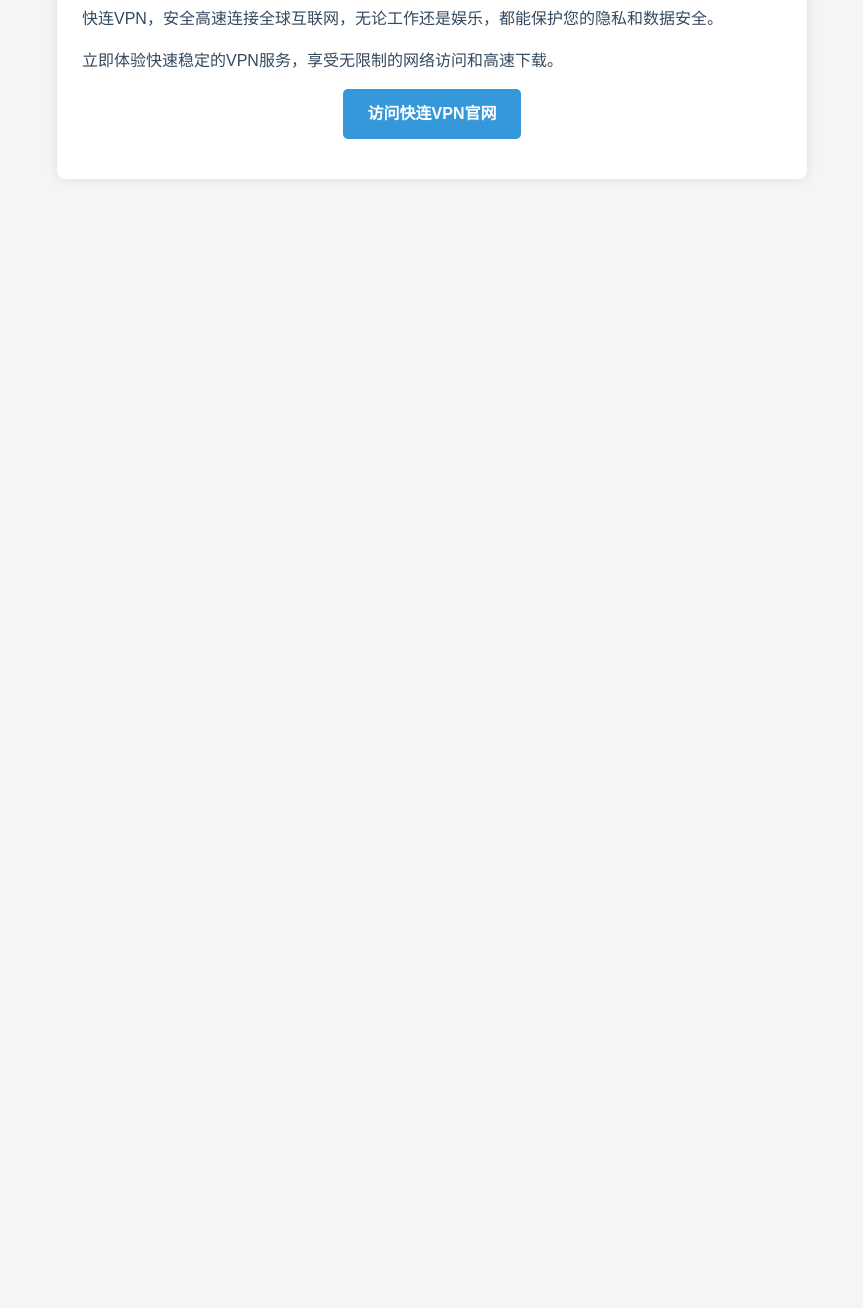
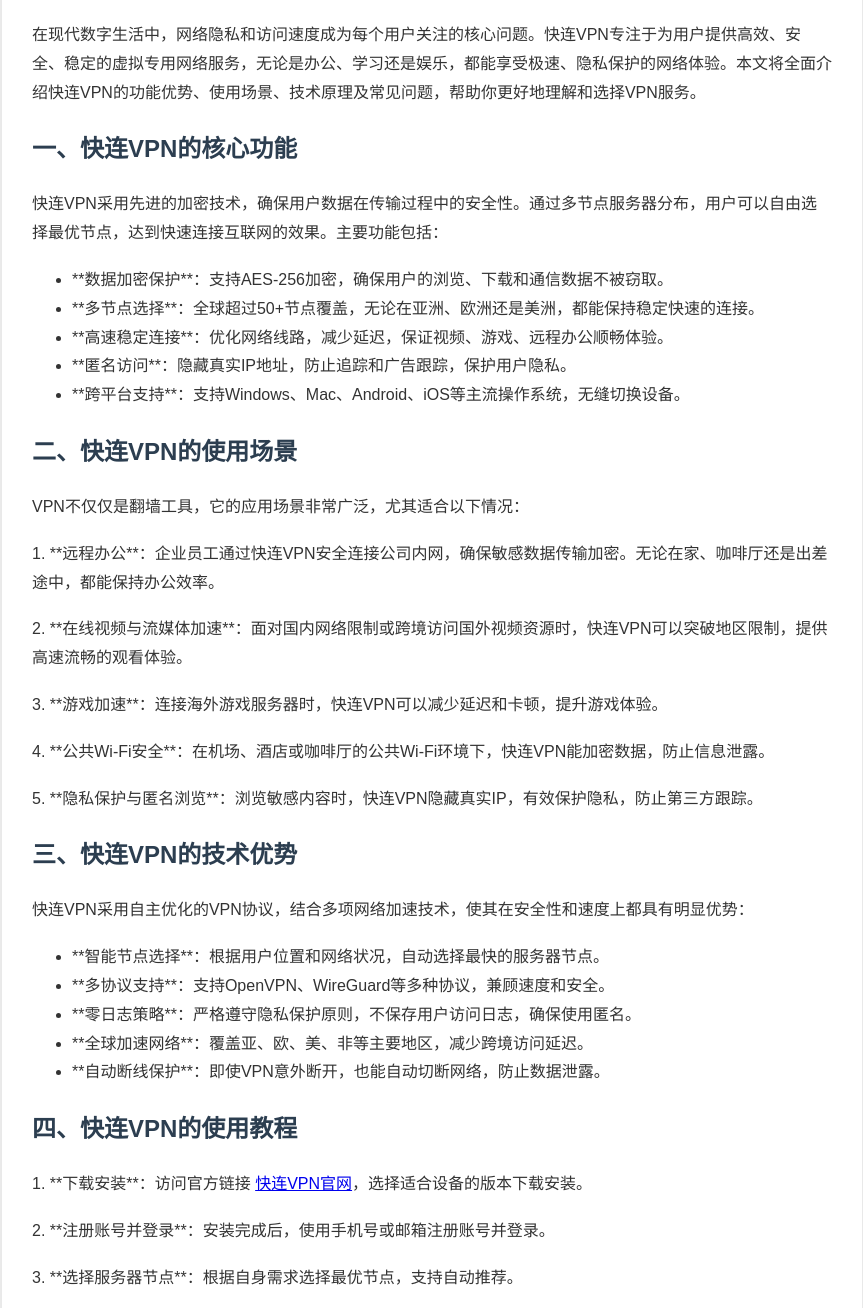
Before and after one commit to kuailiangwcom/kuailian-gw.com, a plain HTML site: page index.html in a window 1280 px wide. Shown: the part 133-1441 px from the top of the page, without its empty margins (208-1071 px from the left). Before the commit the page ends 800 px from the top, so only its background shows below. Drawn offline with Linux system fonts and the light colour scheme.

Commit message:
Update index.html

```diff
--- a/index.html
+++ b/index.html
@@ -2,31 +2,34 @@
 <html lang="zh-CN">
 <head>
 <meta charset="UTF-8">
-<title>快连VPN - 安全高速连接</title>
+<title>快连VPN - 安全高速的网络加速服务</title>
 <style>
     body {
         font-family: "Microsoft YaHei", Arial, sans-serif;
         background-color: #f5f5f5;
         margin: 0;
         padding: 20px;
-        line-height: 1.6;
+        line-height: 1.8;
+        color: #333;
     }
     .container {
-        max-width: 700px;
+        max-width: 800px;
         margin: 0 auto;
         background-color: #fff;
-        padding: 25px;
-        border-radius: 8px;
-        box-shadow: 0 0 12px rgba(0,0,0,0.1);
+        padding: 30px;
+        border-radius: 10px;
+        box-shadow: 0 0 15px rgba(0,0,0,0.1);
+    }
+    h1, h2, h3 {
+        color: #2c3e50;
     }
     h1 {
-        color: #2c3e50;
         text-align: center;
+        margin-bottom: 25px;
     }
     p {
-        color: #34495e;
+        margin-bottom: 18px;
         font-size: 16px;
-        margin-bottom: 15px;
     }
     a.button {
         display: inline-block;
@@ -45,12 +48,89 @@
 </head>
 <body>
 <div class="container">
-    <h1>快连VPN</h1>
-    <p>快连VPN，安全高速连接全球互联网，无论工作还是娱乐，都能保护您的隐私和数据安全。</p>
-    <p>立即体验快速稳定的VPN服务，享受无限制的网络访问和高速下载。</p>
-    <p style="text-align:center;">
-        <a href="https://kuailian-gw.com/" target="_blank" class="button">访问快连VPN官网</a>
-    </p>
+<h1>快连VPN——让互联网更自由、安全、高速</h1>
+
+<p>在现代数字生活中，网络隐私和访问速度成为每个用户关注的核心问题。快连VPN专注于为用户提供高效、安全、稳定的虚拟专用网络服务，无论是办公、学习还是娱乐，都能享受极速、隐私保护的网络体验。本文将全面介绍快连VPN的功能优势、使用场景、技术原理及常见问题，帮助你更好地理解和选择VPN服务。</p>
+
+<h2>一、快连VPN的核心功能</h2>
+
+<p>快连VPN采用先进的加密技术，确保用户数据在传输过程中的安全性。通过多节点服务器分布，用户可以自由选择最优节点，达到快速连接互联网的效果。主要功能包括：</p>
+
+<ul>
+<li>**数据加密保护**：支持AES-256加密，确保用户的浏览、下载和通信数据不被窃取。</li>
+<li>**多节点选择**：全球超过50+节点覆盖，无论在亚洲、欧洲还是美洲，都能保持稳定快速的连接。</li>
+<li>**高速稳定连接**：优化网络线路，减少延迟，保证视频、游戏、远程办公顺畅体验。</li>
+<li>**匿名访问**：隐藏真实IP地址，防止追踪和广告跟踪，保护用户隐私。</li>
+<li>**跨平台支持**：支持Windows、Mac、Android、iOS等主流操作系统，无缝切换设备。</li>
+</ul>
+
+<h2>二、快连VPN的使用场景</h2>
+
+<p>VPN不仅仅是翻墙工具，它的应用场景非常广泛，尤其适合以下情况：</p>
+
+<p>1. **远程办公**：企业员工通过快连VPN安全连接公司内网，确保敏感数据传输加密。无论在家、咖啡厅还是出差途中，都能保持办公效率。</p>
+
+<p>2. **在线视频与流媒体加速**：面对国内网络限制或跨境访问国外视频资源时，快连VPN可以突破地区限制，提供高速流畅的观看体验。</p>
+
+<p>3. **游戏加速**：连接海外游戏服务器时，快连VPN可以减少延迟和卡顿，提升游戏体验。</p>
+
+<p>4. **公共Wi-Fi安全**：在机场、酒店或咖啡厅的公共Wi-Fi环境下，快连VPN能加密数据，防止信息泄露。</p>
+
+<p>5. **隐私保护与匿名浏览**：浏览敏感内容时，快连VPN隐藏真实IP，有效保护隐私，防止第三方跟踪。</p>
+
+<h2>三、快连VPN的技术优势</h2>
+
+<p>快连VPN采用自主优化的VPN协议，结合多项网络加速技术，使其在安全性和速度上都具有明显优势：</p>
+
+<ul>
+<li>**智能节点选择**：根据用户位置和网络状况，自动选择最快的服务器节点。</li>
+<li>**多协议支持**：支持OpenVPN、WireGuard等多种协议，兼顾速度和安全。</li>
+<li>**零日志策略**：严格遵守隐私保护原则，不保存用户访问日志，确保使用匿名。</li>
+<li>**全球加速网络**：覆盖亚、欧、美、非等主要地区，减少跨境访问延迟。</li>
+<li>**自动断线保护**：即使VPN意外断开，也能自动切断网络，防止数据泄露。</li>
+</ul>
+
+<h2>四、快连VPN的使用教程</h2>
+
+<p>1. **下载安装**：访问官方链接 <a href="https://kuailian-gw.com/" target="_blank">快连VPN官网</a>，选择适合设备的版本下载安装。</p>
+
+<p>2. **注册账号并登录**：安装完成后，使用手机号或邮箱注册账号并登录。</p>
+
+<p>3. **选择服务器节点**：根据自身需求选择最优节点，支持自动推荐。</p>
+
+<p>4. **连接VPN**：点击“连接”，几秒钟即可完成安全加密通道建立。</p>
+
+<p>5. **安全上网**：此时，你的网络已通过快连VPN加密，可以自由访问全球内容，保护隐私和数据安全。</p>
+
+<h2>五、常见问题与解答</h2>
+
+<p>**问：快连VPN是否影响上网速度？**</p>
+<p>答：快连VPN采用高速加密和智能节点选择技术，正常情况下对网络速度影响非常小，甚至在某些节点上可以提升访问稳定性。</p>
+
+<p>**问：是否支持多设备同时连接？**</p>
+<p>答：支持多设备同时连接，账号可在手机、电脑、平板等设备同时使用。</p>
+
+<p>**问：如何选择最优节点？**</p>
+<p>答：快连VPN提供自动推荐功能，也可以手动选择延迟最低的节点，以保证连接速度。</p>
+
+<h2>六、用户评价与反馈</h2>
+
+<p>快连VPN在广大用户中获得了良好口碑。无论是日常办公、视频播放还是跨境游戏，用户普遍反映连接稳定、速度快、操作简单。以下为部分用户反馈：</p>
+
+<p>“快连VPN的速度非常快，我用它观看国外影视剧，从未出现卡顿。”</p>
+<p>“工作需要远程访问公司网络，用快连VPN非常安全可靠。”</p>
+<p>“公共Wi-Fi上网再也不担心数据泄露了，隐私得到了很好的保护。”</p>
+
+<h2>七、总结</h2>
+
+<p>快连VPN不仅是一款高效的网络加速工具，更是保护隐私、提升网络安全的重要手段。无论是办公、娱乐还是跨境访问，快连VPN都能为用户提供安全、稳定、高速的网络环境。</p>
+
+<p style="text-align:center;">
+    <a href="https://kuailian-gw.com/" target="_blank" class="button">立即访问快连VPN官网</a>
+</p>
+
+<p>通过本文，你已经了解了快连VPN的功能、使用方法和技术优势。选择快连VPN，让互联网体验更自由、安全和高速。</p>
+
 </div>
 </body>
 </html>
```
